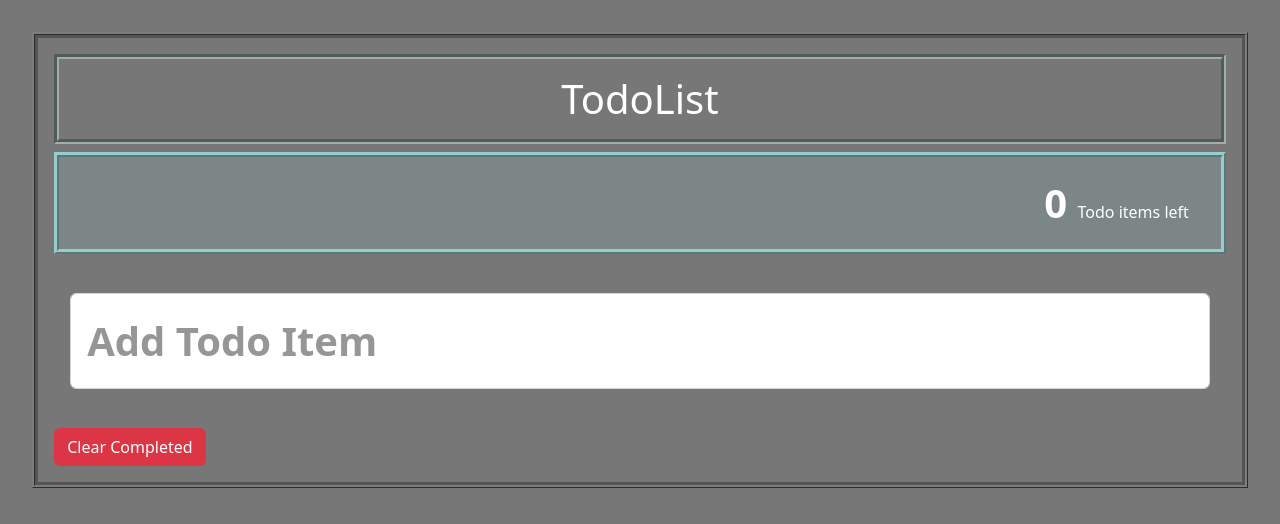
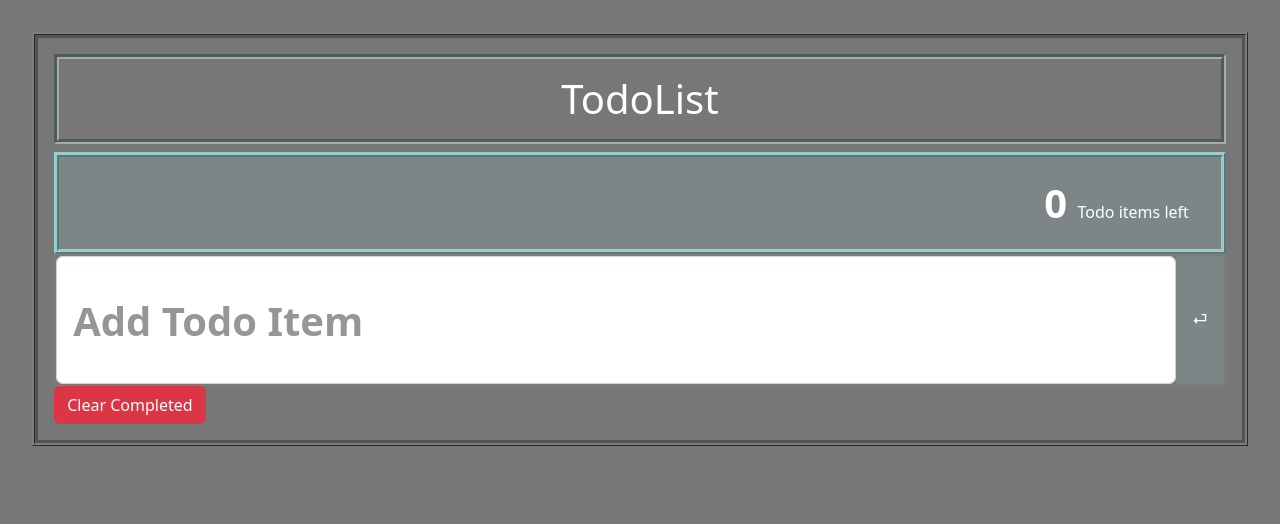
Before and after one commit to dipankr/todo-fe-react, a React (Create React App) app: page / in a window 1280 px wide. Shown: the top 524 px of the page. Built offline with nearby package versions, Linux system fonts and the light colour scheme; no server answers.

Commit message:
fixed link added add button added styles for button and text field

```diff
--- a/package.json
+++ b/package.json
@@ -41,5 +41,6 @@
   },
   "devDependencies": {
     "gh-pages": "^5.0.0"
-  }
+  },
+  "homepage" : "https://dipankr.github.io/todo-fe-react"
 }
--- a/src/App.css
+++ b/src/App.css
@@ -1,5 +1,6 @@
 :root{
     --todo-pending-bg: rgb(124, 134, 134) !important;
+    --todo-pending-border-color: rgb(111, 134, 134);
 }
 
 *{
@@ -25,7 +26,7 @@
 
 .todo-pending {
     background-color: var(--todo-pending-bg);
-    border-color: rgb(111, 134, 134);
+    border-color: var(--todo-pending-border-color);
     border-style: ridge;
     border-width: .14cm;
     border-color: rgb(153, 204, 204);
@@ -42,11 +43,43 @@
     margin: 0 -1rem !important;
 }
 
+.addTodoItem {
+    display:flex;
+    flex-direction:row;
+
+    /* This bit draws the box around it */
+    border:1px solid grey;
+
+    /* I've used padding so you can see the edges of the elements. */
+    padding:1px;
+}
+input {
+    /* Tell the input to use all the available space */
+    flex-grow:2;
+    /* And hide the input's outline, so the form looks like the outline */
+    border:none;
+}
+/* remove the input focus blue box, it will be in the wrong place. */
+input:focus {
+    outline: none;
+}
+
+/* Add the focus effect to the form so it contains the button */
+form:focus-within {
+    outline: 1px solid blue
+}
+
+button {
+    /* Just a little styling to make it pretty */
+    border:1px var(--todo-pending-border-color);
+    background:var(--todo-pending-bg);
+    color:white;
+}
+
 .addTodoItemInput{
-    margin: 2% 0%;
     justify-content: center;
     align-items: center;
-    height: 6rem !important;
+    height: 8rem !important;
     padding: 1rem 1rem !important;
     font-size: 40px !important;
 }
--- a/src/App.js
+++ b/src/App.js
@@ -1,7 +1,7 @@
 import React, { useState, useRef, useEffect } from 'react';
 import TodoList from './TodoList';
 
-const baseUrl = 'http://localhost:8080/api/todolist';
+const baseUrl = 'https://todo-uyt1.onrender.com/api/todolist';
 function App() {
   const [todos, setTodos] = useState([])
   const todoNameRef = useRef()
@@ -74,6 +74,7 @@
       <div className="todo-pending" align="right"> <span> <span>{todos.filter(todo => !todo.completed).length} </span> Todo items left </span> </div>
       <div className="addTodoItem">
         <input ref={todoNameRef} className="form-control addTodoItemInput" id="floatingInput" placeholder="Add Todo Item" onKeyDown={handleKeyDown}/>
+        <button onClick={handleAddTodo}>⏎</button>
       </div>
       <TodoList todos={todos} updateTodo={updateTodo} />
       <button className="btn btn-danger" onClick={handleClearCompleted}> Clear Completed </button>
```
